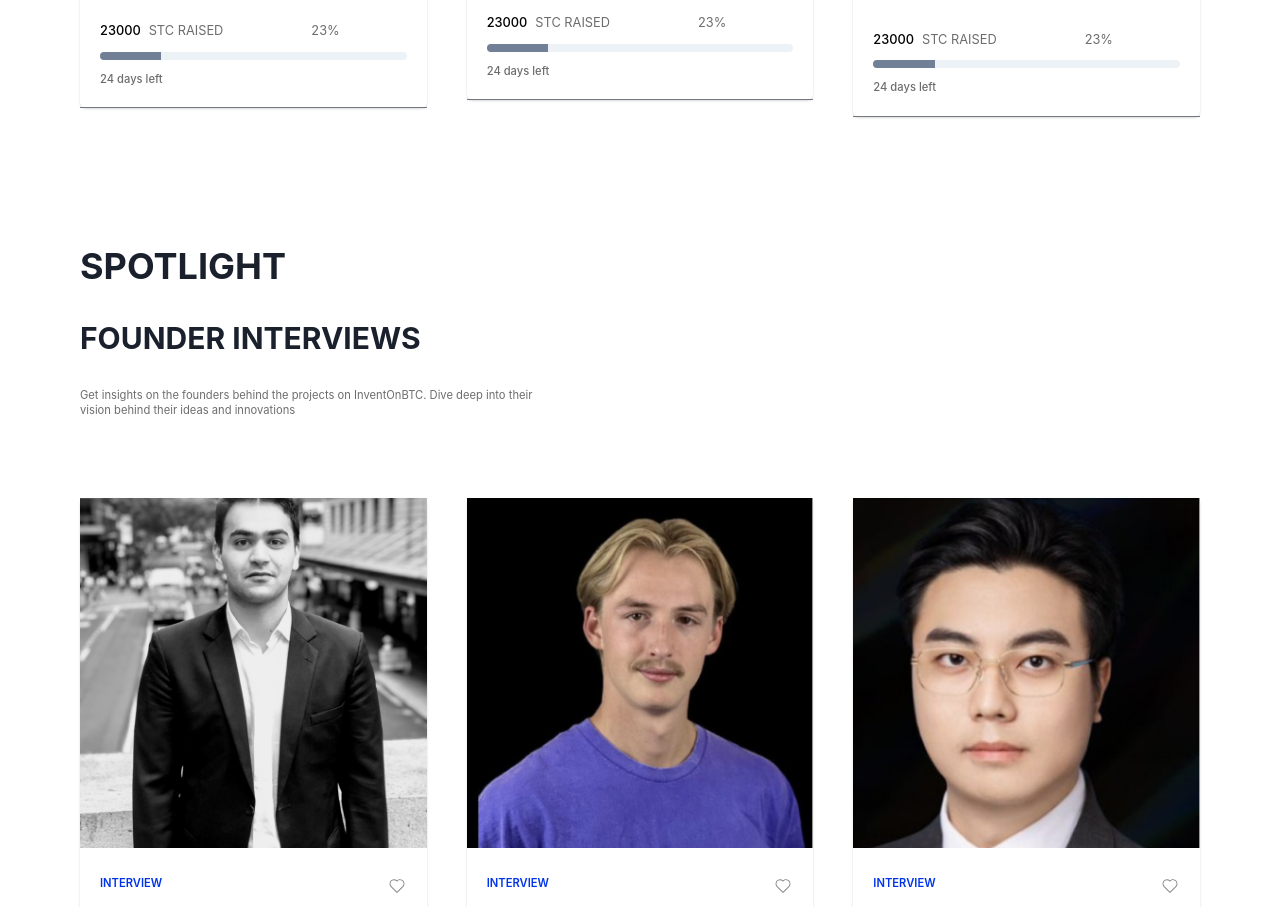
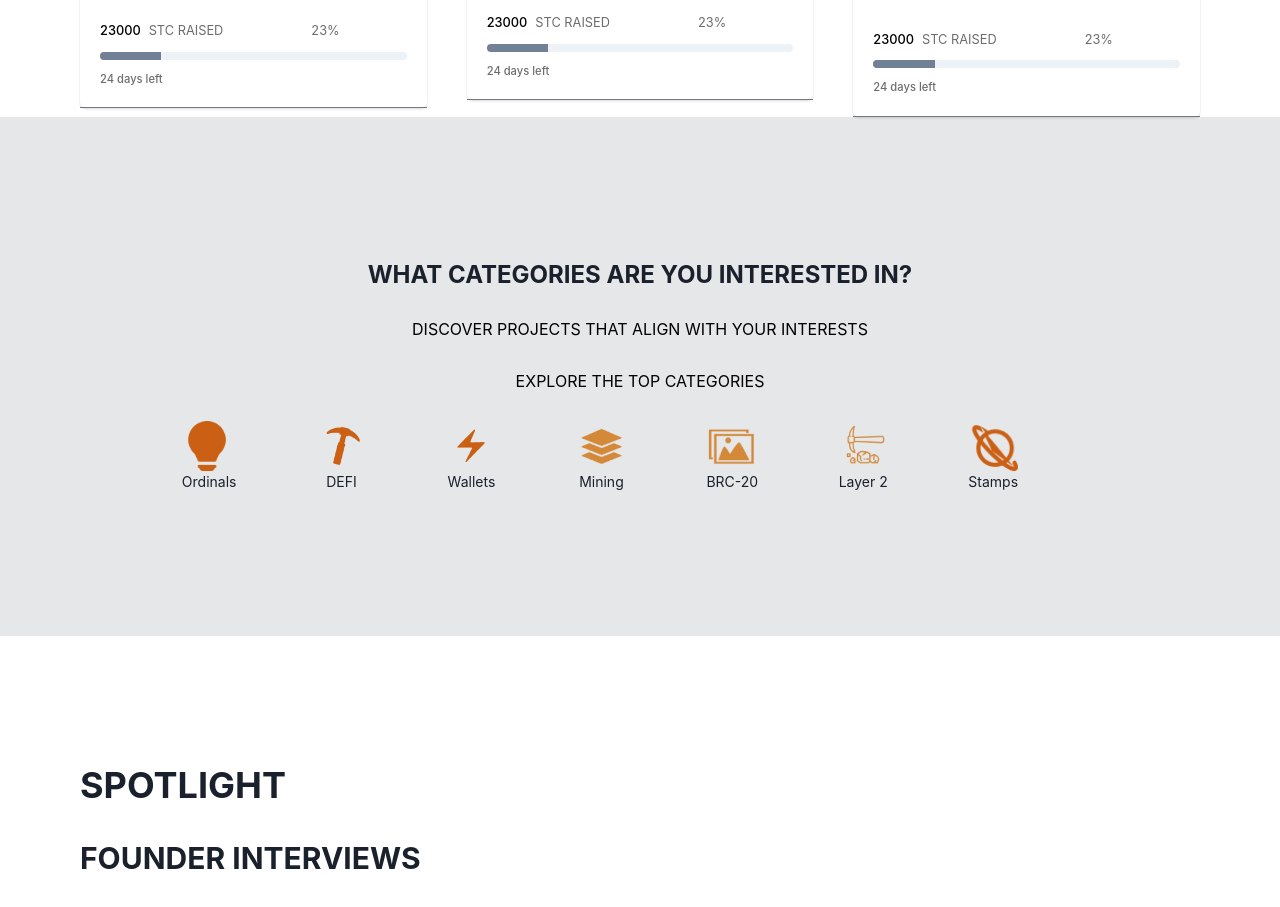
Before and after one commit to hanna-khan/InventOnBTC, a React (Vite) app: page / in a window 1280 px wide. Shown: the part 2093-3000 px from the top of the page. Built offline with nearby package versions, Linux system fonts and the light colour scheme.

Commit message:
category page done

```diff
--- /dev/null
+++ b/src/pages/home/Category.jsx
@@ -0,0 +1,44 @@
+"use client";
+
+import { Box, Heading, Text, Stack, Flex, Image } from "@chakra-ui/react";
+import { data } from "../../utils/CategoryData";
+export default function Category() {
+  return (
+    <>
+      <Stack
+        bg={"#e6e7e9"}
+        as={Box}
+        textAlign={"center"}
+        spacing={{ base: 4, md: 7 }}
+        py={{ base: 20, md: 36 }}
+      >
+        <Heading
+          fontWeight={700}
+          fontSize={{ base: "xl", sm: "2xl", md: "2xl" }}
+        >
+          WHAT CATEGORIES ARE YOU INTERESTED IN?
+        </Heading>
+        <Text color={"#000"}>
+          DISCOVER PROJECTS THAT ALIGN WITH YOUR INTERESTS
+        </Text>
+        <Text color={"#000"}>EXPLORE THE TOP CATEGORIES</Text>
+        <Stack direction="column" spacing={3} align="center" alignSelf="center">
+          <Flex flexDir={"row"} justify="center">
+            {data.map((item, index) => (
+              <Box key={index} textAlign="center" mr={20}>
+                <Image
+                  src={item.image}
+                  alt={item.title}
+                  width="50px"
+                  height="50px"
+                  mixBlendMode={'multiply'}
+                />
+                <Text fontSize="sm">{item.title}</Text>
+              </Box>
+            ))}
+          </Flex>
+        </Stack>
+      </Stack>
+    </>
+  );
+}
--- a/src/pages/home/index.jsx
+++ b/src/pages/home/index.jsx
@@ -18,6 +18,7 @@ import TrendingProjects from "./TrendingProjects";
 import CuratedProjects from "./CuratedProjects";
 import Spotlight from "./Spotlight";
 import Blog from "./Blog";
+import Category from "./Category";
 
 const Home = () => {
   return (
@@ -104,6 +105,7 @@ const Home = () => {
       </Stack>
       <TrendingProjects />
       <CuratedProjects />
+      <Category />
       <Spotlight />
       <Blog />
     </>
--- /dev/null
+++ b/src/utils/CategoryData.js
@@ -0,0 +1,38 @@
+import image1 from "../assets/images/backer_step_icon_1.png";
+import image2 from "../assets/images/backer_step_icon_2.png";
+import image3 from "../assets/images/backer_step_icon_3.png";
+import image4 from "../assets/images/layer.png";
+import image5 from "../assets/images/original.png";
+import image6 from "../assets/images/mining.png";
+import image7 from "../assets/images/planet.png";
+
+export const data = [
+  {
+    image: image1,
+    title: "Ordinals",
+  },
+  {
+    image: image2,
+    title: "DEFI",
+  },
+  {
+    image: image3,
+    title: "Wallets",
+  },
+  {
+    image: image4,
+    title: "Mining",
+  },
+  {
+    image: image5,
+    title: "BRC-20",
+  },
+  {
+    image: image6,
+    title: "Layer 2",
+  },
+  {
+    image: image7,
+    title: "Stamps",
+  },
+];
```
Also changed, not shown: src/utils/BlogData.js (renamed from src/utils/BlogData.ts), src/utils/CuratedProjectData.js (renamed from src/utils/CuratedProjectData.tsx), src/utils/SpotlightData.js (renamed from src/utils/SpotlightData.ts), src/utils/TrendingProjectsData.js (renamed from src/utils/trendingProjectsData.ts).
